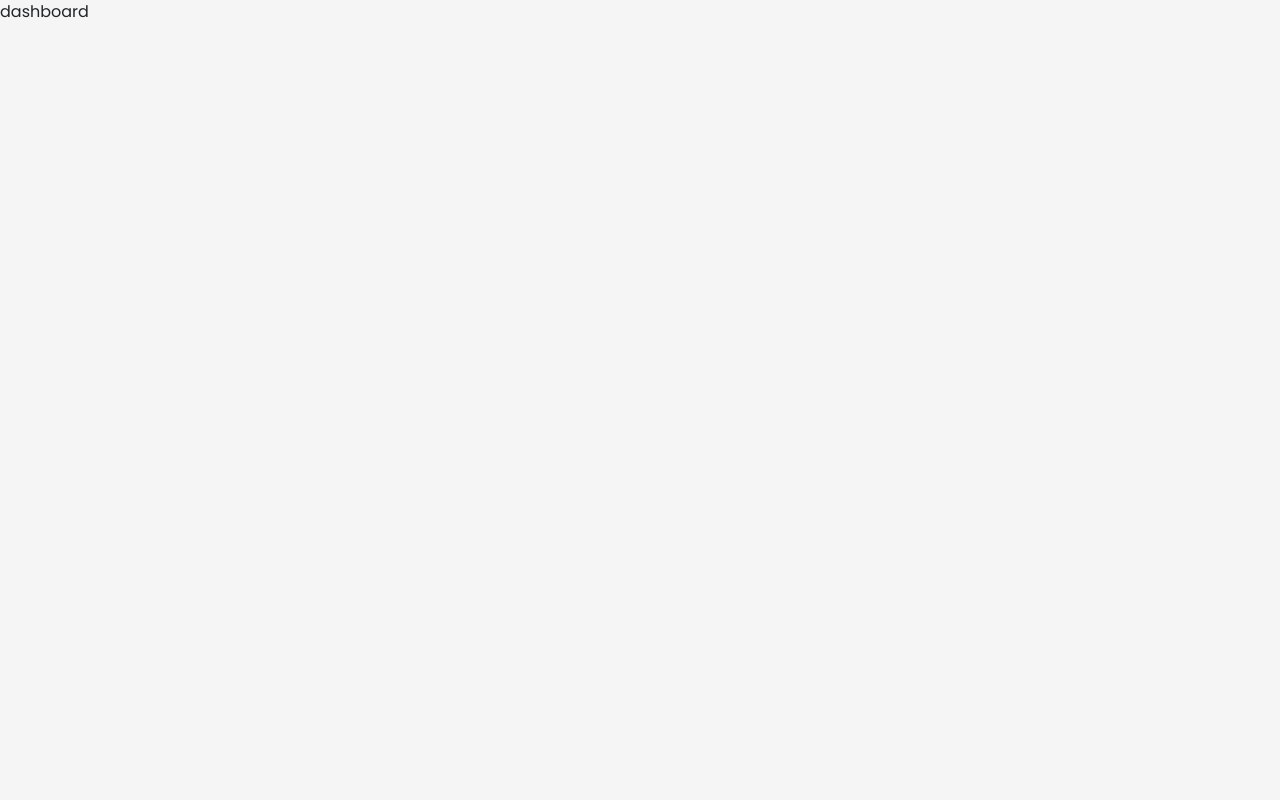
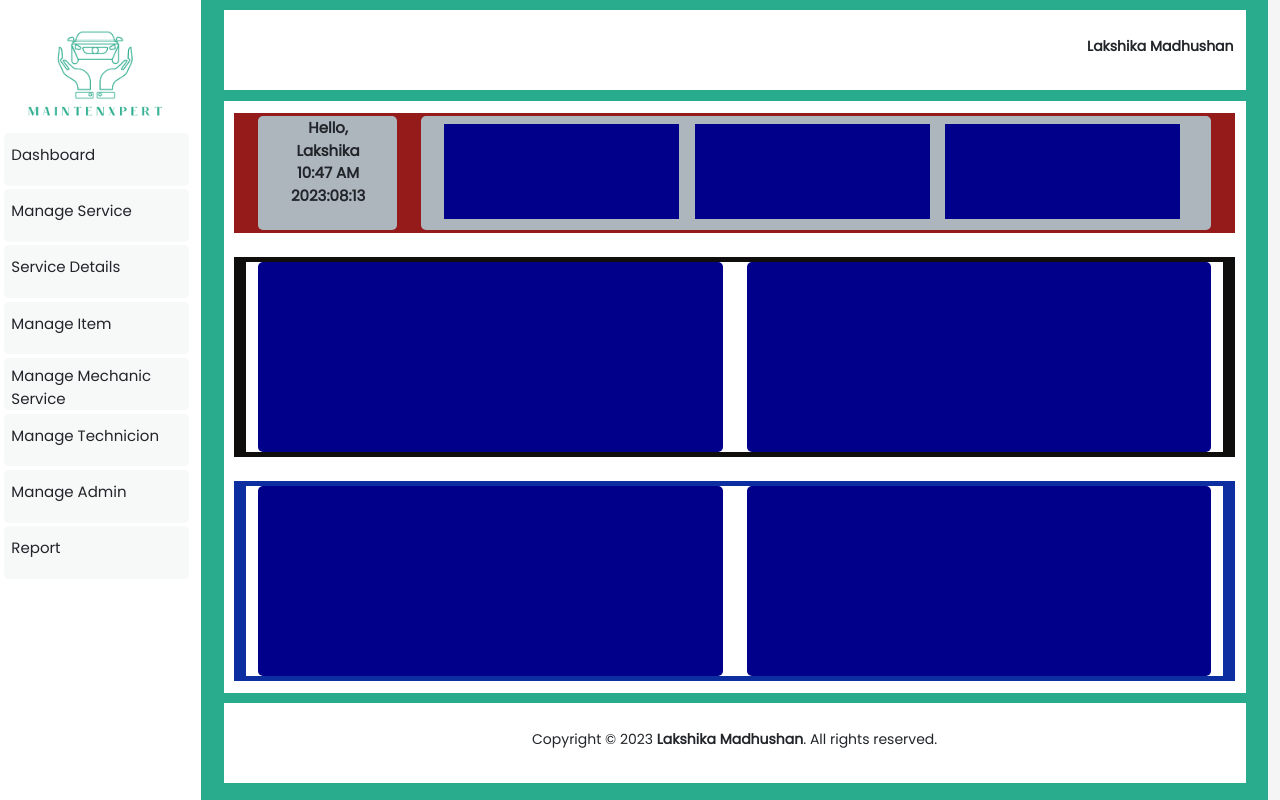
Before and after one commit to LakshikaMadhushan/vehicle-maintainance-app, a React (Create React App) app: page /dashboard in a window 1280 px wide. Built offline with nearby package versions, Linux system fonts and the light colour scheme.

Commit message:
start manage service

```diff
--- /dev/null
+++ b/src/views/common/style.css
@@ -0,0 +1,40 @@
+.layout {
+    background-color: #29AC8D;
+    height: 100vh;
+    width: auto;
+}
+
+.navigate-layout {
+    background-color: #ffffff;
+    height: 100vh;
+    padding: 2%;
+}
+
+.navigate-button {
+    background-color: rgba(173, 181, 189, 0.1);
+    margin-left: 2%;
+    border-radius: 5px 5px 5px 5px;
+    height: 7%;
+    align-content: center;
+    text-align: left;
+    padding: 4%;
+    margin-top: 2%;
+    font-size: 15px;
+}
+
+.dashboard-welcome-container {
+    background-color: rgba(173, 181, 189, 1);
+    border-radius: 5px 5px 5px 5px;
+    height: 100%;
+    padding-left: 1%;
+    text-align: center;
+    padding-top: 1%;
+    /*margin-top: 2%;*/
+    font-size: 15px;
+    font-weight: bold;
+
+}
+
+.img {
+    margin-bottom: 5%;
+}
--- /dev/null
+++ b/src/views/dashboard/index.js
@@ -0,0 +1,94 @@
+import React from "react";
+import './style.css'
+import '../common/style.css'
+import {useNavigate} from 'react-router-dom'
+import {Col, Label, Row} from "reactstrap";
+import logo from '../../assets/logo.png'
+
+
+const Dashboard = () =>{
+    const navigate=useNavigate()
+    return <div >
+        <Row style={{ alignItems: 'center', height: '100vh',width: '100%', backgroundColor:"#F1F0E8" }}>
+        <Col md={2} className='navigate-layout' align="center" >
+            <img src={logo} width={150} className='img'  />
+            <div className="navigate-button" onClick={() => navigate("/register")} >
+                <Label>Dashboard</Label>
+            </div>
+            <div className="navigate-button"onClick={() => navigate("/manage-service")} >
+                <Label>Manage Service</Label>
+            </div>
+            <div className="navigate-button" >
+                <Label>Service Details</Label>
+            </div>
+            <div className="navigate-button" >
+                <Label>Manage Item</Label>
+            </div>
+            <div className="navigate-button" >
+                <Label>Manage Mechanic Service</Label>
+            </div>
+            <div className="navigate-button" >
+                <Label>Manage Technicion</Label>
+            </div>
+            <div className="navigate-button" >
+                <Label>Manage Admin</Label>
+            </div>
+            <div className="navigate-button" >
+                <Label>Report</Label>
+            </div>
+
+        </Col>
+
+
+
+            <Col md={10} className='layout'>
+                <Row style={{ alignItems: 'center',margin:'1%', height: '10vh',width: '98%', backgroundColor:"#ffffff" }}>
+                    <Label align="right" style={{fontSize:"14px"}}><b>Lakshika Madhushan</b></Label>
+                </Row>
+
+                <Row style={{ alignItems: 'center',margin:'1%', height: '74vh',width: '98%', backgroundColor:"#ffffff" }}>
+                    <Row style={{ alignItems: 'center',margin:'1%', height: '15vh',width: '98%', backgroundColor:"#951a1a" }}>
+                        <Col md={2} style={{height:"95%" ,margin:0}}>
+                            <div className="dashboard-welcome-container" >
+                                <Label className="welcome-text">Hello,</Label> <br/>
+                                <Label className="welcome-text">Lakshika</Label> <br/>
+                                <Label className="welcome-text">10:47 AM</Label> <br/>
+                                <Label className="welcome-text">2023:08:13</Label>
+                            </div>
+                        </Col>
+
+                        <Col md={10}  style={{height:"95%" ,margin:0}} align="left" >
+                            <div className="dashboard-welcome-container" style={{display:"flex"}} >
+                                <div className="dashBord-stats"></div>
+                                <div className="dashBord-stats"></div>
+                                <div className="dashBord-stats"></div>
+                            </div>
+                        </Col>
+
+                    </Row>
+
+                    <Row style={{ alignItems: 'center',margin:'1%', height: '25vh',width: '98%', backgroundColor:"#100d0d" }}>
+                        <Col md={6} style={{height:"95%" ,margin:0,backgroundColor:"white"}}>
+                        <div className="dashBoard-middle"></div>
+                            </Col>
+                        <Col md={6} style={{height:"95%" ,margin:0,backgroundColor:"white"}}>
+                        <div className="dashBoard-middle"></div>
+                            </Col>
+                    </Row>
+                    <Row style={{ alignItems: 'center',margin:'1%', height: '25vh',width: '98%', backgroundColor:"#0c2ea0" }}>
+                        <Col md={6} style={{height:"95%" ,margin:0,backgroundColor:"white"}}>
+                            <div className="dashBoard-middle"></div>
+                        </Col>
+                        <Col md={6} style={{height:"95%" ,margin:0,backgroundColor:"white"}}>
+                            <div className="dashBoard-middle"></div>
+                        </Col>
+                    </Row>
+                </Row>
+                <Row style={{ alignItems: 'center',margin:'1%', height: '10vh',width: '98%', backgroundColor:"#ffffff" }}>
+                    <Label align="center" style={{fontSize:"14px"}}>Copyright © 2023 <b>Lakshika Madhushan</b>. All rights reserved.</Label>
+                </Row>
+            </Col>
+        </Row>
+    </div>
+}
+export default Dashboard;
--- /dev/null
+++ b/src/views/dashboard/style.css
@@ -0,0 +1,19 @@
+.welcome-text {
+    padding: 0px;
+    margin: 0px !important;
+}
+
+.dashBord-stats {
+    background-color:darkblue;
+    height: 90%;
+    width: 30%;
+    margin-left: 2%;
+}
+.dashBoard-middle{
+    background-color:darkblue;
+    height: 100%;
+    width: 100%  ;
+    margin-left: 2%;
+    margin-left: 0;
+    border-radius: 5px 5px 5px 5px;
+}
--- /dev/null
+++ b/src/views/manageService/index.js
@@ -0,0 +1,61 @@
+import React from "react";
+import './style.css'
+import '../common/style.css'
+import {useNavigate} from 'react-router-dom'
+import {Col, Label, Row} from "reactstrap";
+import logo from '../../assets/logo.png'
+
+
+const ManageService = () =>{
+    const navigate=useNavigate()
+    return <div >
+        <Row style={{ alignItems: 'center', height: '100vh',width: '100%', backgroundColor:"#F1F0E8" }}>
+        <Col md={2} className='navigate-layout' align="center" >
+            <img src={logo} width={150} className='img'  />
+            <div className="navigate-button" onClick={() => navigate("/dashboard")} >
+                <Label>Dashboard</Label>
+            </div>
+            <div className="navigate-button" onClick={() => navigate("/manage-service")} >
+                <Label>Manage Service</Label>
+            </div>
+            <div className="navigate-button" >
+                <Label>Service Details</Label>
+            </div>
+            <div className="navigate-button" >
+                <Label>Manage Item</Label>
+            </div>
+            <div className="navigate-button" >
+                <Label>Manage Mechanic Service</Label>
+            </div>
+            <div className="navigate-button" >
+                <Label>Manage Technicion</Label>
+            </div>
+            <div className="navigate-button" >
+                <Label>Manage Admin</Label>
+            </div>
+            <div className="navigate-button" >
+                <Label>Report</Label>
+            </div>
+
+        </Col>
+
+
+
+            <Col md={10} className='layout'>
+                <Row style={{ alignItems: 'center',margin:'1%', height: '10vh',width: '98%', backgroundColor:"#ffffff" }}>
+                    <Label align="right" style={{fontSize:"14px"}}><b>Lakshika Madhushan</b></Label>
+                </Row>
+
+                <Row style={{ alignItems: 'center',margin:'1%', height: '74vh',width: '98%', backgroundColor:"#ffffff" }}>
+
+
+                </Row>
+
+                <Row style={{ alignItems: 'center',margin:'1%', height: '10vh',width: '98%', backgroundColor:"#ffffff" }}>
+                    <Label align="center" style={{fontSize:"14px"}}>Copyright © 2023 <b>Lakshika Madhushan</b>. All rights reserved.</Label>
+                </Row>
+            </Col>
+        </Row>
+    </div>
+}
+export default ManageService;
```
Also changed, not shown: src/App.js (+11 -1 lines), src/views/manageService/style.css (added).
